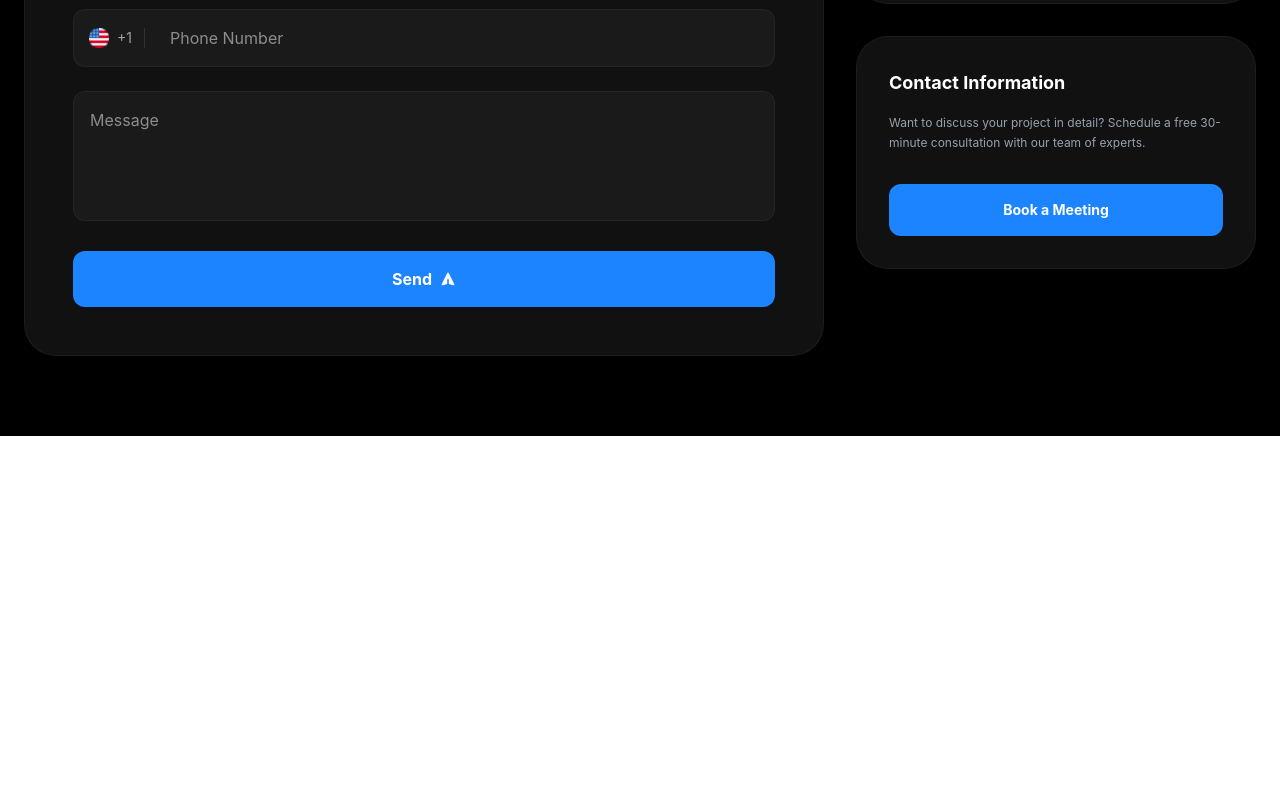
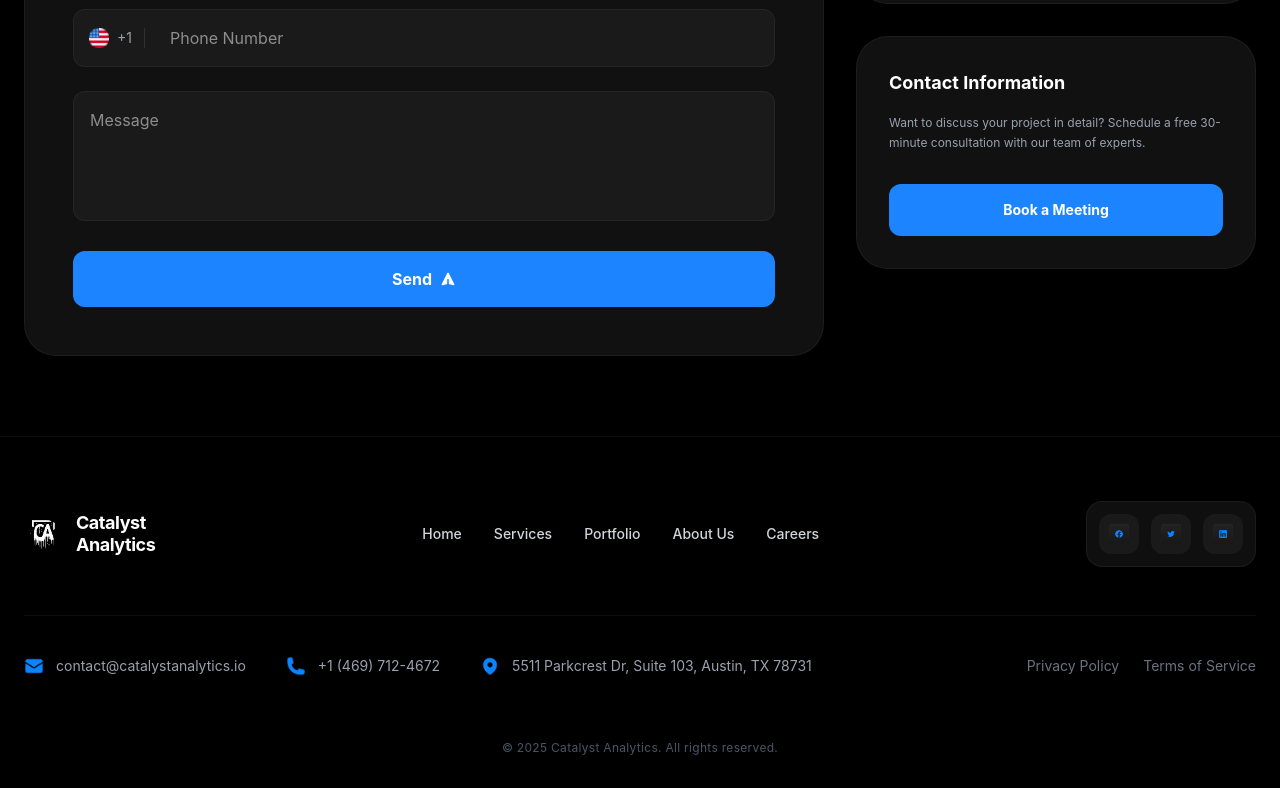
Before and after one commit to Ilyos11/Exam-Project, a website: page src/page5.html in a window 1280 px wide. Shown: the part 1203-1991 px from the top of the page. Before the commit the page ends 1639 px from the top, so only its background shows below. Drawn offline with nearby package versions, Linux system fonts and the light colour scheme; files that its build step writes are made by us from their sources.

Commit message:
Section 4

```diff
--- a/src/page5.html
+++ b/src/page5.html
@@ -160,5 +160,71 @@
 
 
 
+
+<!-- Section 4 -->
+<footer class="bg-black text-white pt-16 pb-8 px-6 border-t border-white/5">
+  <div class="max-w-7xl mx-auto">
+
+    <div class="flex flex-col md:flex-row justify-between items-center gap-10 pb-12">
+
+      <div class="flex items-center gap-3">
+        <img src="../img/Logo.png" alt="Logo" class="h-10">
+        <div class="font-bold text-lg leading-tight tracking-tight">
+          Catalyst<br>Analytics
+        </div>
+      </div>
+
+      <nav class="flex flex-wrap justify-center gap-6 md:gap-8 text-sm font-medium text-gray-300">
+        <a href="#" class="hover:text-blue-500 transition-colors">Home</a>
+        <a href="#" class="hover:text-blue-500 transition-colors">Services</a>
+        <a href="#" class="hover:text-blue-500 transition-colors">Portfolio</a>
+        <a href="#" class="hover:text-blue-500 transition-colors">About Us</a>
+        <a href="#" class="hover:text-blue-500 transition-colors">Careers</a>
+      </nav>
+
+      <div class="bg-[#0f0f0f] border border-white/5 p-3 rounded-2xl flex gap-3">
+        <a href="#" class="w-10 h-10 bg-[#1a1a1a] rounded-xl flex items-center justify-center hover:bg-gray-800 transition-all">
+          <img src="../img/Button Facebook.png" alt="Facebook" class="w-5 h-5">
+        </a>
+        <a href="#" class="w-10 h-10 bg-[#1a1a1a] rounded-xl flex items-center justify-center hover:bg-gray-800 transition-all">
+          <img src="../img/Button Twitter.png" alt="Twitter" class="w-5 h-5">
+        </a>
+        <a href="#" class="w-10 h-10 bg-[#1a1a1a] rounded-xl flex items-center justify-center hover:bg-gray-800 transition-all">
+          <img src="../img/Button in.png" alt="LinkedIn" class="w-5 h-5">
+        </a>
+      </div>
+    </div>
+
+    <div class="flex flex-col md:flex-row justify-between items-center gap-8 py-10 border-t border-white/5">
+
+      <div class="flex flex-col md:flex-row items-center gap-6 md:gap-10">
+        <div class="flex items-center gap-3 text-sm text-gray-400">
+          <img src="../img/Icon email.png" alt="Mail" class="w-5 h-5 text-blue-500">
+          <span>contact@catalystanalytics.io</span>
+        </div>
+        <div class="flex items-center gap-3 text-sm text-gray-400">
+          <img src="../img/Icon phone.png" alt="Phone" class="w-5 h-5 text-blue-500">
+          <span>+1 (469) 712-4672</span>
+        </div>
+        <div class="flex items-center gap-3 text-sm text-gray-400 text-center md:text-left">
+          <img src="../img/Icon location.png" alt="Map" class="w-5 h-5 text-blue-500">
+          <span>5511 Parkcrest Dr, Suite 103, Austin, TX 78731</span>
+        </div>
+      </div>
+
+      <div class="flex gap-6 text-sm text-gray-500">
+        <a href="#" class="hover:text-white transition-colors">Privacy Policy</a>
+        <a href="#" class="hover:text-white transition-colors">Terms of Service</a>
+      </div>
+    </div>
+
+    <div class="text-center mt-6 text-gray-600 text-xs tracking-wide">
+      &copy; 2025 Catalyst Analytics. All rights reserved.
+    </div>
+
+  </div>
+</footer>
+
+
 </body>
 </html>
```
